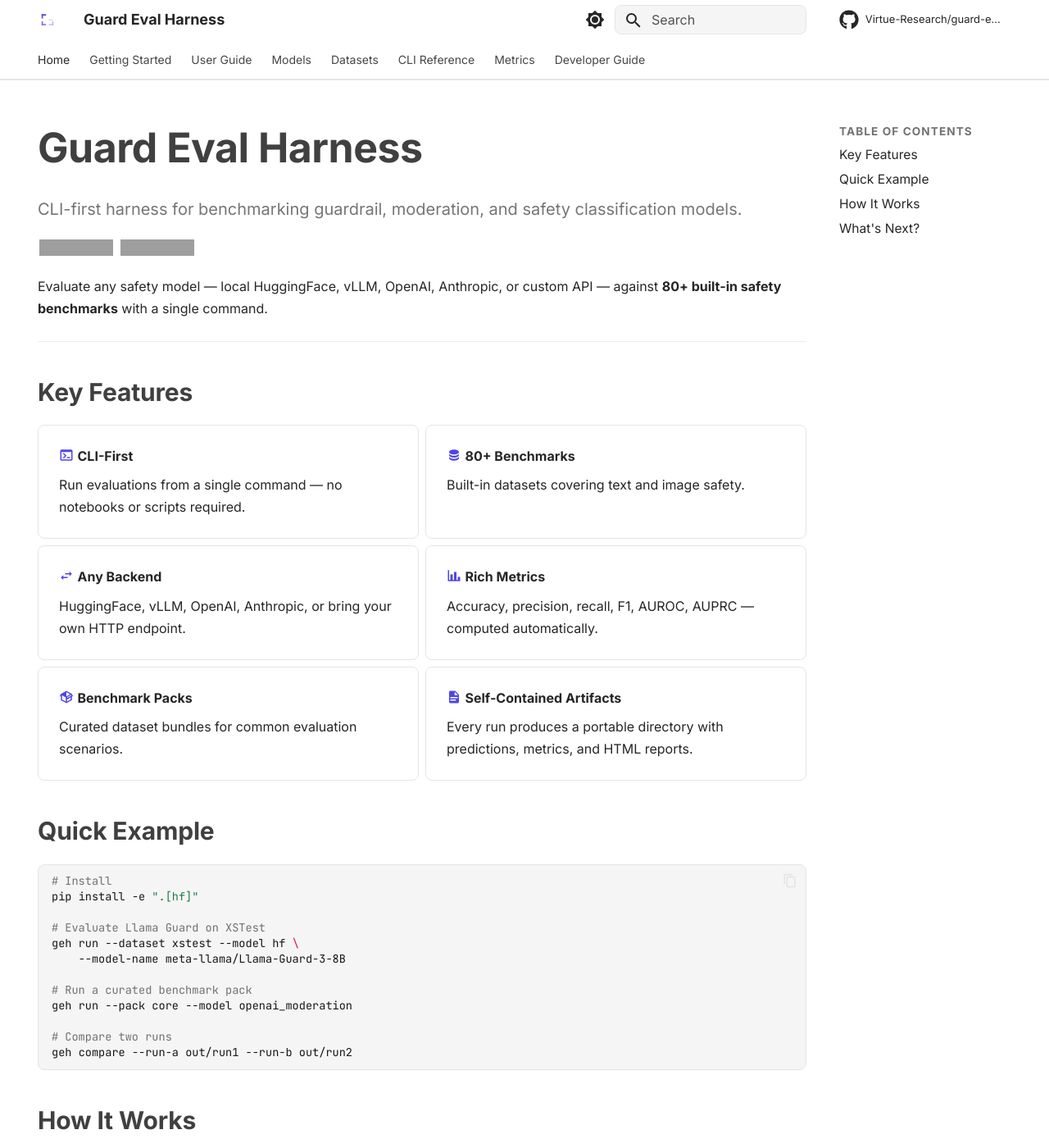
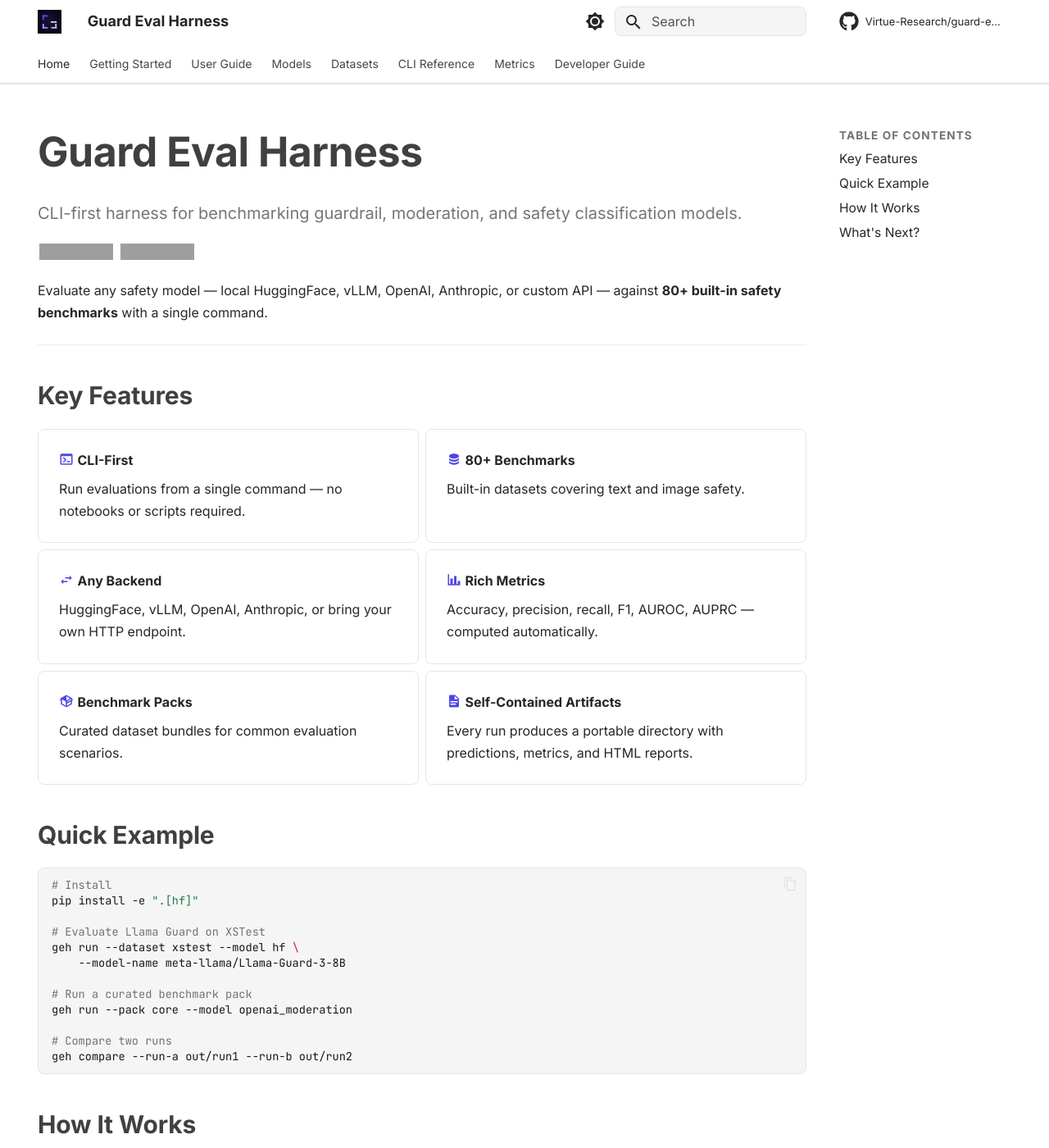
Before and after one commit to Virtue-Research/guard-eval-harness, an MkDocs documentation site: the page built from docs/index.md, in a window 1280 px wide and 1400 px high. Shown: the whole window at 82% size. Built offline with MkDocs 1.6.1 and Material for MkDocs 9.7.7, drawn with Linux system fonts in a browser that asks for light colours; comment, search, counter and statistics services are not loaded; grey boxes are pictures that could not be loaded.

Commit message:
docs(site): use dark logo variant in header and enlarge 20%
The transparent variant's lavender blocks have too little contrast
against the white header to read at icon size — only the indigo bracket
is visible. Point theme.logo and theme.favicon at logo-dark.svg so the
dark frame keeps all four blocks legible, and bump the header logo from
Material's default 1.2rem to 1.44rem for a more confident presence.

README continues to use the transparent variant.

```diff
--- a/docs/stylesheets/extra.css
+++ b/docs/stylesheets/extra.css
@@ -84,6 +84,13 @@
 
 [data-md-color-scheme="slate"] .md-header {
   border-bottom-color: rgba(255, 255, 255, 0.08);
+}
+
+/* Header logo — 20% larger than Material's default 1.2rem. */
+.md-header__button.md-logo img,
+.md-header__button.md-logo svg {
+  height: 1.44rem;
+  width: auto;
 }
 
 /* Tabs bar reads as a continuation of the header, not a colored strip. */
--- a/mkdocs.yml
+++ b/mkdocs.yml
@@ -40,8 +40,8 @@
     - content.tabs.link
     - toc.follow
     - header.autohide
-  logo: assets/logo.svg
-  favicon: assets/logo.svg
+  logo: assets/logo-dark.svg
+  favicon: assets/logo-dark.svg
   icon:
     repo: fontawesome/brands/github
 
```
